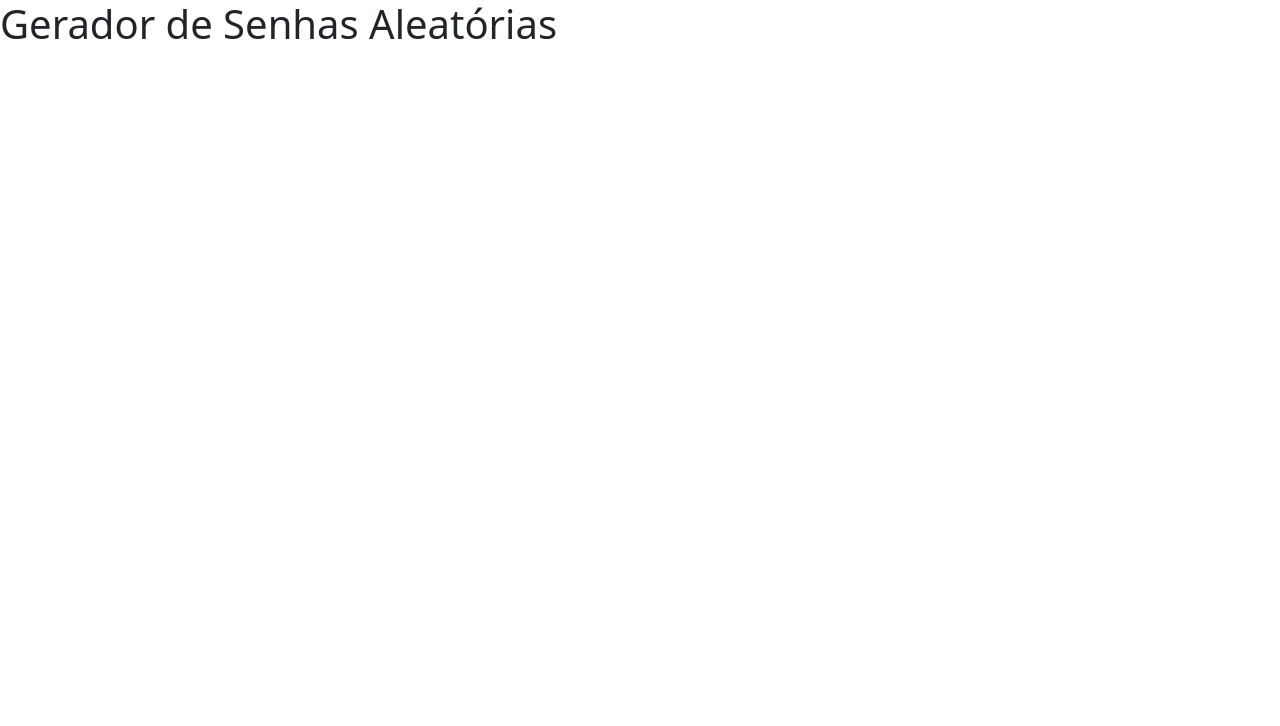
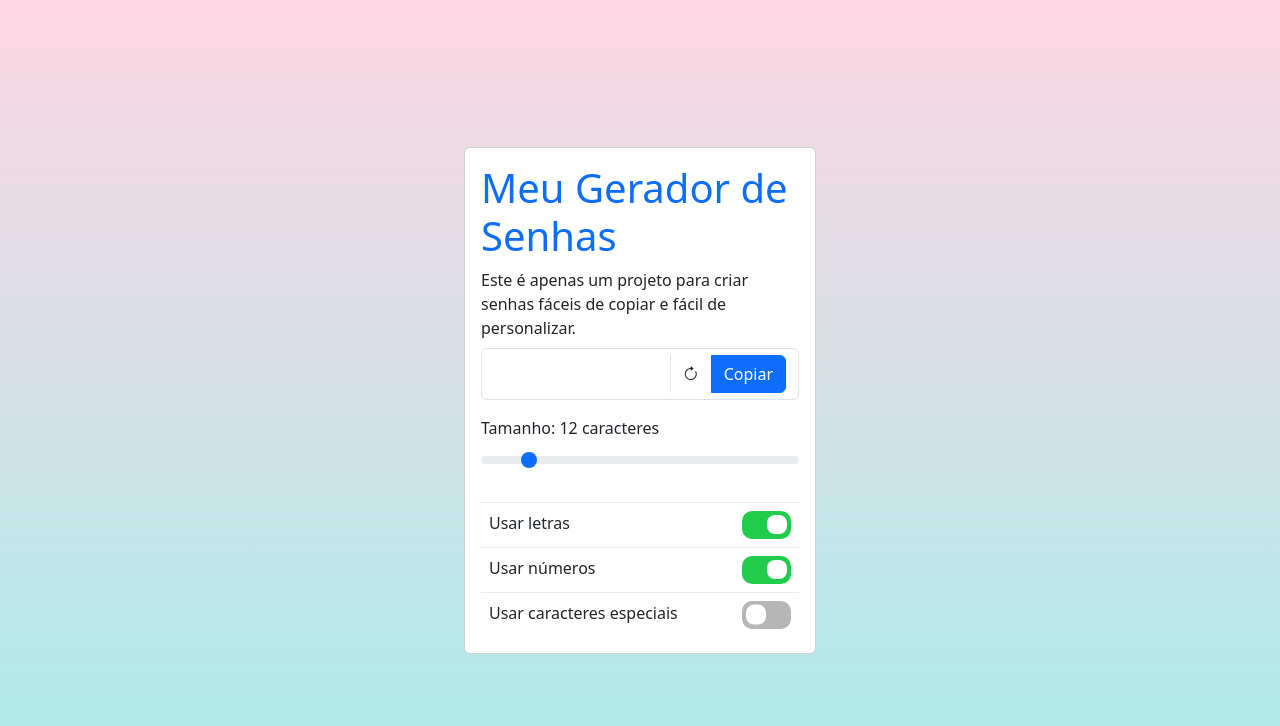
Before and after one commit to CharllysFernandes/SenhaAleatoria, a plain HTML site: page index.html in a window 1280 px wide. Drawn offline with nearby package versions, Linux system fonts and the light colour scheme.

Commit message:
upgrade script

```diff
--- a/index.html
+++ b/index.html
@@ -4,19 +4,122 @@
 <head>
     <meta charset="UTF-8">
     <meta name="viewport" content="width=device-width, initial-scale=1.0">
+    <link rel="stylesheet" href="https://cdn.jsdelivr.net/npm/bootstrap-icons@1.11.3/font/bootstrap-icons.min.css">
     <link href="https://cdn.jsdelivr.net/npm/bootstrap@5.3.3/dist/css/bootstrap.min.css" rel="stylesheet"
         integrity="sha384-QWTKZyjpPEjISv5WaRU9OFeRpok6YctnYmDr5pNlyT2bRjXh0JMhjY6hW+ALEwIH" crossorigin="anonymous">
+    <link rel="stylesheet" href="/src/styles.css">
     <title>Meu Gerador de Senhas</title>
 </head>
 
 <body>
-    <main class="">
-        <h1>Gerador de Senhas Aleatórias</h1>
+    <main class="d-flex align-items-center justify-content-center min-vh-100">
+        <div class="card" style="width: 22rem;">
+            <div class="card-body">
+                <h1 class="card-title text-primary">Meu Gerador de Senhas</h1>
+                <span class="card-text">Este é apenas um projeto para criar senhas fáceis de copiar e fácil de
+                    personalizar.</span>
+                <div class="input-group mt-2 form-control">
+                    <input type="text" id="senha" class="form-control border-0" readonly>
+                    <button class="btn border-start" onclick="gerarSenha()"><i
+                            class="bi bi-arrow-clockwise"></i></button>
+                    <button class="btn btn-primary" onclick="copiarSenha()">Copiar</button>
+                </div>
+                <div class="mt-3 mb-4">
+                    <label for="tamanhoSenha" class="form-label">Tamanho: <span id="tamanhoValor">12</span>
+                        caracteres</label>
+                    <input type="range" class="form-range" min="4" max="64" step="1" id="tamanhoSenha" value="12"
+                        oninput="atualizarValorTamanho()">
+                </div>
 
+                <div class="d-flex border-top border-light-subtle flex-row justify-content-between p-2">
+                    <span>Usar letras</span>
+                    <label class="switch">
+                        <input type="checkbox" id="usarLetras" checked>
+                        <span class="slider"></span>
+                    </label>
+                </div>
+                <div class="d-flex border-top border-light-subtle flex-row justify-content-between p-2">
+                    <span>Usar números</span>
+                    <label class="switch">
+                        <input type="checkbox" id="usarNumeros" checked>
+                        <span class="slider"></span>
+                    </label>
+                </div>
+
+                <div class="d-flex border-top border-light-subtle flex-row justify-content-between p-2">
+                    <span>Usar caracteres especiais</span>
+                    <label class="switch">
+                        <input type="checkbox" id="usarCaracteresEspeciais">
+                        <span class="slider"></span>
+                    </label>
+                </div>
+
+            </div>
+        </div>
     </main>
     <script src="https://cdn.jsdelivr.net/npm/bootstrap@5.3.3/dist/js/bootstrap.bundle.min.js"
         integrity="sha384-YvpcrYf0tY3lHB60NNkmXc5s9fDVZLESaAA55NDzOxhy9GkcIdslK1eN7N6jIeHz"
         crossorigin="anonymous"></script>
+
+    <script>
+        function gerarSenha() {
+            const usarLetras = document.getElementById("usarLetras").checked;
+            const usarNumeros = document.getElementById("usarNumeros").checked;
+            const usarCaracteresEspeciais = document.getElementById("usarCaracteresEspeciais").checked;
+
+            let chars = "";
+
+            if (usarLetras) {
+                chars += "ABCDEFGHIJKLMNOPQRSTUVWXYZabcdefghijklmnopqrstuvwxyz";
+            }
+            if (usarNumeros) {
+                chars += "0123456789";
+            }
+            if (usarCaracteresEspeciais) {
+                chars += "!@#$%^&*()_=+[]{}|;:'\",.<>?/`~";
+            }
+
+            const tamanhoSenha = document.getElementById("tamanhoSenha").value;
+            let senha = "";
+            for (let i = 0; i < tamanhoSenha; i++) {
+                senha += chars.charAt(Math.floor(Math.random() * chars.length));
+            }
+
+            // Divisão da senha em blocos conforme o tamanho
+            let senhaFormatada = "";
+            if (tamanhoSenha > 16) {
+                for (let i = 0; i < senha.length; i += 8) {
+                    senhaFormatada += senha.slice(i, i + 8) + "-";
+                }
+            } else if (tamanhoSenha > 12) {
+                for (let i = 0; i < senha.length; i += 6) {
+                    senhaFormatada += senha.slice(i, i + 6) + "-";
+                }
+            } else {
+                let metade = Math.ceil(senha.length / 2);
+                senhaFormatada = senha.slice(0, metade) + "-" + senha.slice(metade);
+            }
+
+            document.getElementById("senha").value = senhaFormatada.trim();
+        }
+
+        function copiarSenha() {
+            const senhaInput = document.getElementById("senha");
+            senhaInput.select();
+            senhaInput.setSelectionRange(0, 99999); // Para dispositivos móveis
+            document.execCommand("copy");
+
+            // Exibe uma mensagem de confirmação
+            alert("Senha copiada para a área de transferência!");
+        }
+
+        function atualizarValorTamanho() {
+            const tamanhoSenha = document.getElementById("tamanhoSenha").value;
+            document.getElementById("tamanhoValor").innerText = tamanhoSenha;
+        }
+    </script>
+
+
 </body>
 
 </html>
--- /dev/null
+++ b/src/styles.css
@@ -0,0 +1,58 @@
+body{
+    background-image: linear-gradient(to top, #a8edea 0%, #fed6e3 100%);
+}
+
+/* Toggle */
+/* The switch - the box around the slider */
+.switch {
+    font-size: 14px;
+    position: relative;
+    display: inline-block;
+    width: 3.5em;
+    height: 2em;
+}
+
+/* Hide default HTML checkbox */
+.switch input {
+    opacity: 0;
+    width: 0;
+    height: 0;
+}
+
+/* The slider */
+.slider {
+    position: absolute;
+    cursor: pointer;
+    top: 0;
+    left: 0;
+    right: 0;
+    bottom: 0;
+    background-color: rgb(182, 182, 182);
+    transition: .4s;
+    border-radius: 10px;
+}
+
+.slider:before {
+    position: absolute;
+    content: "";
+    height: 1.4em;
+    width: 1.4em;
+    border-radius: 8px;
+    left: 0.3em;
+    bottom: 0.3em;
+    transform: rotate(270deg);
+    background-color: rgb(255, 255, 255);
+    transition: .4s;
+}
+
+.switch input:checked+.slider {
+    background-color: #21cc4c;
+}
+
+.switch input:focus+.slider {
+    box-shadow: 0 0 1px #2196F3;
+}
+
+.switch input:checked+.slider:before {
+    transform: translateX(1.5em);
+}
```
